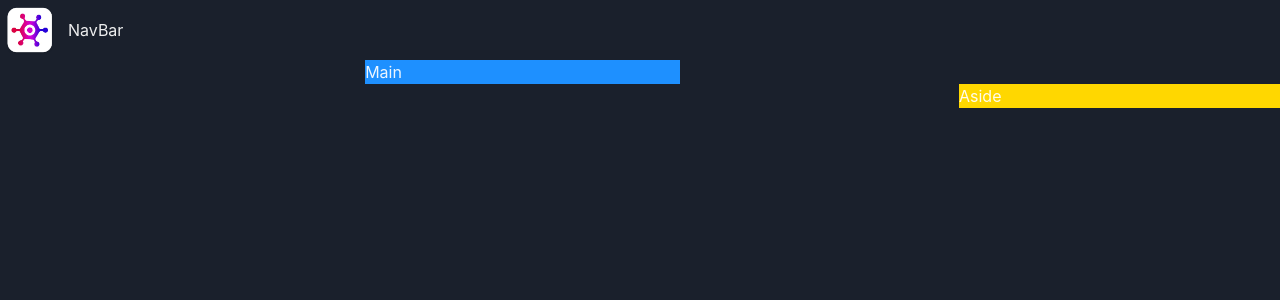
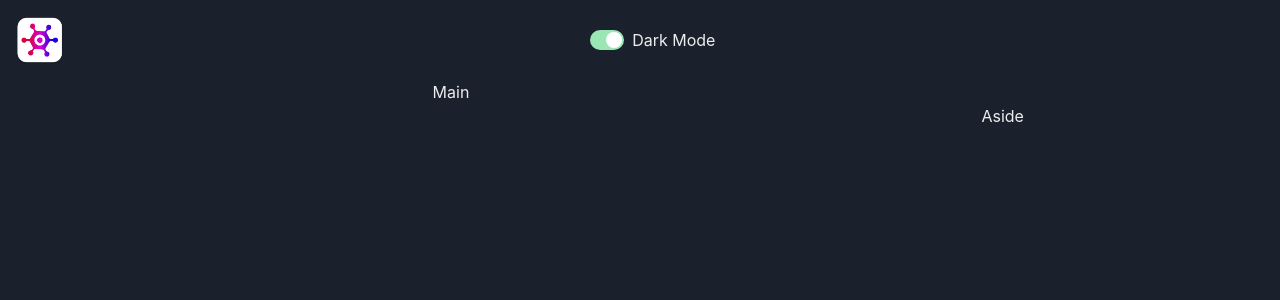
Before and after one commit to Andualem-Andy/Game-hub, a React (Vite) app: page / in a window 1280 px wide. Shown: the top 300 px of the page. Built offline with nearby package versions, Linux system fonts and the light colour scheme.

Commit message:
Build color mode switch

```diff
--- a/src/App.tsx
+++ b/src/App.tsx
@@ -13,12 +13,8 @@
       <GridItem area="nav">
         <NavBar />
       </GridItem>
-      <GridItem area="Aside" bg="gold">
-        Aside
-      </GridItem>
-      <GridItem area="main" bg="dodgerblue">
-        Main
-      </GridItem>
+      <GridItem area="Aside">Aside</GridItem>
+      <GridItem area="main">Main</GridItem>
     </Grid>
   );
 }
--- a/src/components/NavBar.tsx
+++ b/src/components/NavBar.tsx
@@ -1,12 +1,13 @@
 import React from "react";
-import { HStack, Image, Text } from "@chakra-ui/react";
+import { HStack, Image } from "@chakra-ui/react";
 import logo from "../Assets/logo.webp";
+import ColorModeSwitch from "./ColorModeSwitch";
 
 const NavBar = () => {
   return (
-    <HStack>
+    <HStack justifyContent="space-between" padding="10px">
       <Image src={logo} boxSize="60px" />
-      <Text>NavBar</Text>
+      <ColorModeSwitch />
     </HStack>
   );
 };
--- a/src/style.css
+++ /dev/null
@@ -1,97 +0,0 @@
-:root {
-  font-family: Inter, system-ui, Avenir, Helvetica, Arial, sans-serif;
-  line-height: 1.5;
-  font-weight: 400;
-
-  color-scheme: light dark;
-  color: rgba(255, 255, 255, 0.87);
-  background-color: #242424;
-
-  font-synthesis: none;
-  text-rendering: optimizeLegibility;
-  -webkit-font-smoothing: antialiased;
-  -moz-osx-font-smoothing: grayscale;
-  -webkit-text-size-adjust: 100%;
-}
-
-a {
-  font-weight: 500;
-  color: #646cff;
-  text-decoration: inherit;
-}
-a:hover {
-  color: #535bf2;
-}
-
-body {
-  margin: 0;
-  display: flex;
-  place-items: center;
-  min-width: 320px;
-  min-height: 100vh;
-}
-
-h1 {
-  font-size: 3.2em;
-  line-height: 1.1;
-}
-
-#app {
-  max-width: 1280px;
-  margin: 0 auto;
-  padding: 2rem;
-  text-align: center;
-}
-
-.logo {
-  height: 6em;
-  padding: 1.5em;
-  will-change: filter;
-  transition: filter 300ms;
-}
-.logo:hover {
-  filter: drop-shadow(0 0 2em #646cffaa);
-}
-.logo.vanilla:hover {
-  filter: drop-shadow(0 0 2em #3178c6aa);
-}
-
-.card {
-  padding: 2em;
-}
-
-.read-the-docs {
-  color: #888;
-}
-
-button {
-  border-radius: 8px;
-  border: 1px solid transparent;
-  padding: 0.6em 1.2em;
-  font-size: 1em;
-  font-weight: 500;
-  font-family: inherit;
-  background-color: #1a1a1a;
-  cursor: pointer;
-  transition: border-color 0.25s;
-}
-button:hover {
-  border-color: #646cff;
-}
-button:focus,
-button:focus-visible {
-  outline: 4px auto -webkit-focus-ring-color;
-}
-
-@media (prefers-color-scheme: light) {
-  :root {
-    color: #213547;
-    background-color: #ffffff;
-  }
-  a:hover {
-    color: #747bff;
-  }
-  button {
-    background-color: #f9f9f9;
-  }
-}
```
Also changed, not shown: src/index.css (added).
